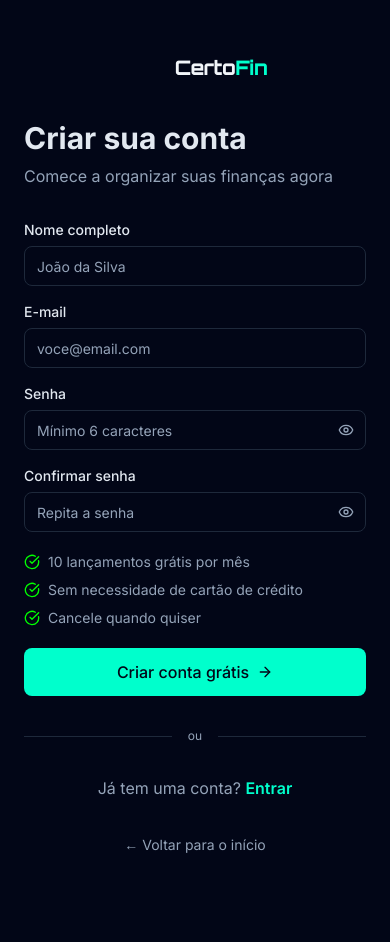
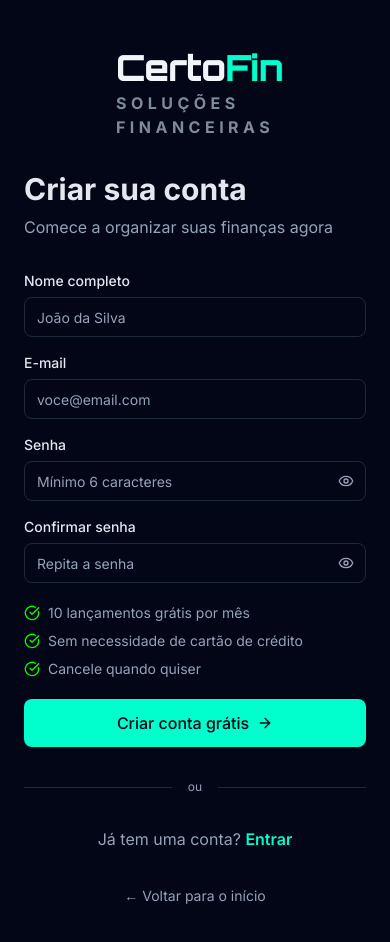
Before and after one commit to jesiel-silva/certofin, a Next.js app: page /signup in a window 390 px wide. Shown: the top 942 px of the page. Before the commit the page ends 904 px from the top, so only its background shows below. Built offline with nearby package versions, Linux system fonts and the light colour scheme; no server answers.

Commit message:
fix: logo mobile com icone e texto tamanho lg no login e signup

```diff
--- a/src/app/(auth)/login/LoginForm.tsx
+++ b/src/app/(auth)/login/LoginForm.tsx
@@ -148,8 +148,8 @@ function LoginFormContent() {
       <div className="flex flex-1 flex-col justify-center px-6 py-12 sm:px-12 lg:px-16 xl:px-20">
         <div className="mx-auto w-full max-w-md">
           <div className="mb-8 flex justify-center lg:hidden">
-            <Link href="/" className="inline-flex items-center">
-              <Logo size="sm" />
+            <Link href="/">
+              <Logo size="lg" />
             </Link>
           </div>
 
--- a/src/app/(auth)/signup/page.tsx
+++ b/src/app/(auth)/signup/page.tsx
@@ -150,8 +150,8 @@ export default function SignupPage() {
         <div className="mx-auto w-full max-w-md">
           {/* Logo mobile */}
           <div className="mb-8 flex justify-center lg:hidden">
-            <Link href="/" className="inline-flex items-center">
-              <Logo size="sm" />
+            <Link href="/">
+              <Logo size="lg" />
             </Link>
           </div>
 
```
